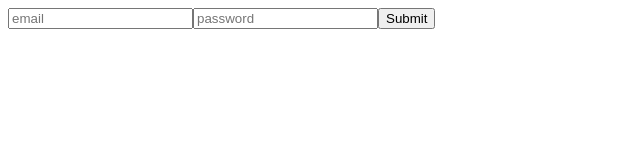
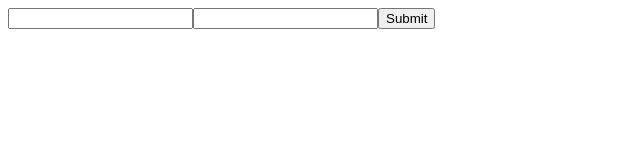
Before and after one commit to flozero/react-forms-comparaison, a React (Vite) app in the folder formik/: page / in a window 1280 px wide. Shown: the top 160 px of the page, without its empty margins (0-640 px from the left). Built offline with nearby package versions, Linux system fonts and the light colour scheme.

Commit message:
chore: setup inputs and add zod for validations

```diff
--- a/formik/package.json
+++ b/formik/package.json
@@ -12,7 +12,8 @@
   "dependencies": {
     "formik": "^2.4.1",
     "react": "^18.2.0",
-    "react-dom": "^18.2.0"
+    "react-dom": "^18.2.0",
+    "zod": "^3.21.4"
   },
   "devDependencies": {
     "@types/react": "^18.0.37",
--- a/formik/src/App.tsx
+++ b/formik/src/App.tsx
@@ -1,9 +1,48 @@
-export default function App() {
-  return (
-    <form>
-      <input type="email" placeholder="email" />
-      <input type="password" placeholder="password" />
-      <button>Submit</button>
-    </form>
-  );
-}
+import { Formik, Form, Field, ErrorMessage } from "formik";
+import { z } from "zod";
+
+const schema = z
+  .object({
+    email: z.string().email(),
+    password: z.string().min(8),
+  })
+  .required();
+
+const Basic = () => (
+  <div>
+    <Formik
+      initialValues={{ email: "", password: "" }}
+      validate={(values) => {
+        const errors = {};
+
+        const { success, error } = schema.safeParse(values);
+
+        if (!success) {
+          error.issues.forEach((e) => {
+            errors[e.path[0]] = e.message;
+          });
+        }
+
+        return errors;
+      }}
+      onSubmit={(values, { setSubmitting }) => {
+        setTimeout(() => {
+          alert(JSON.stringify(values, null, 2));
+          setSubmitting(false);
+        }, 400);
+      }}
+    >
+      {({ isSubmitting }) => (
+        <Form>
+          <Field type="email" name="email" />
+          <ErrorMessage name="email" component="p" />
+          <Field type="password" name="password" />
+          <ErrorMessage name="password" component="p" />
+          <button disabled={isSubmitting}>Submit</button>
+        </Form>
+      )}
+    </Formik>
+  </div>
+);
+
+export default Basic;
```
Also changed, not shown: 2 other files (tests, documents, lock files or other folders).
